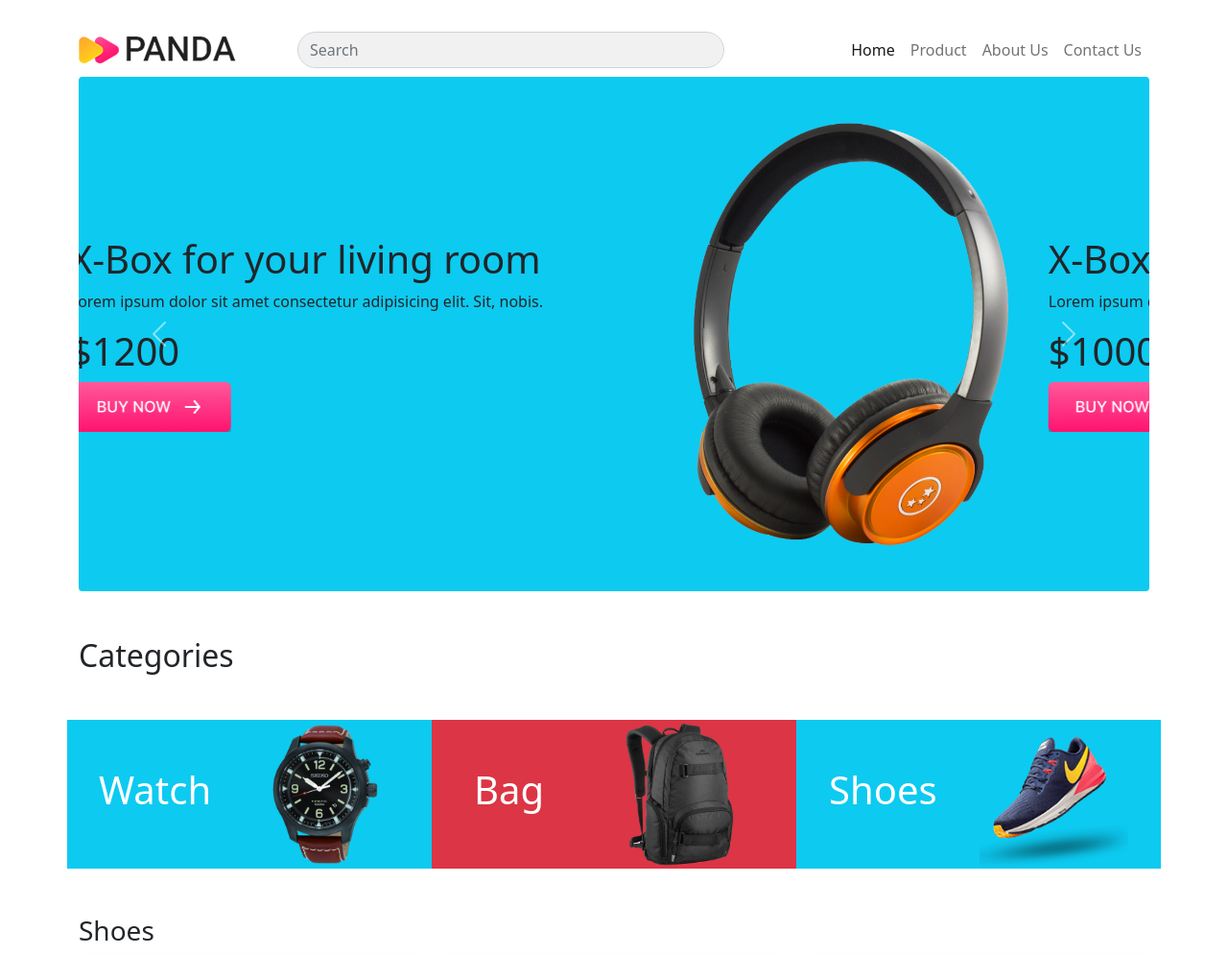
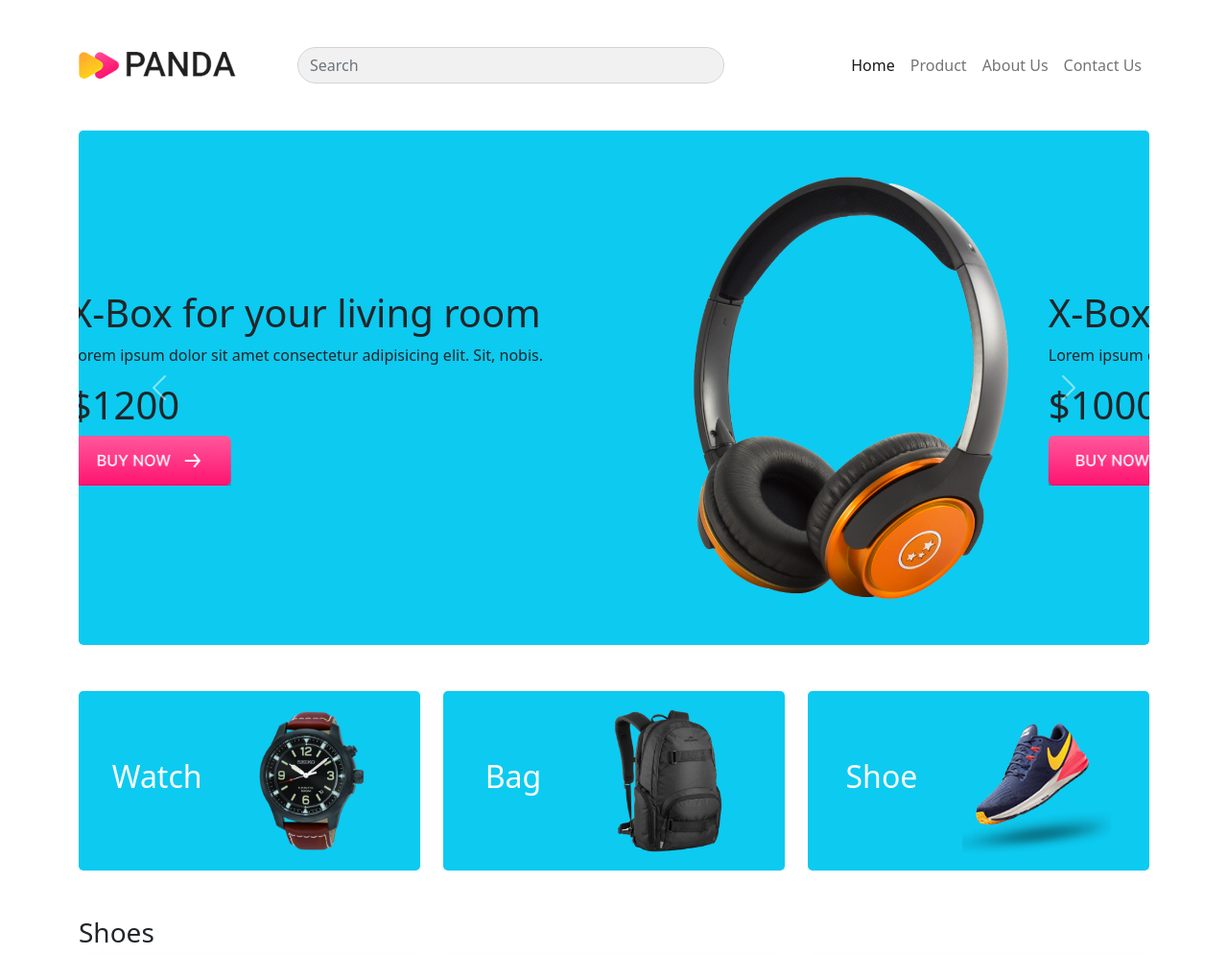
Before and after one commit to Alauddinsarker/panda-bootstrap, a plain HTML site: page index.html in a window 1280 px wide. Shown: the top 995 px of the page at 96% size. Drawn offline with nearby package versions, Linux system fonts and the light colour scheme.

Commit message:
some changes

```diff
--- a/index.html
+++ b/index.html
@@ -10,8 +10,8 @@
     <link rel="stylesheet" href="style.css">
 </head>
 <body>
-    <header class="mb-5 mt-4">
-        <nav class="navbar navbar-expand-lg navbar-light">
+    <header class="">
+        <nav class="navbar navbar-expand-lg navbar-light py-5">
             <div class="container">
                 <a class="navbar-brand" href="#">
                     <img src="images/logo.png" alt="" class="d-inline-block align-text-top">
@@ -44,7 +44,7 @@
 
         <div class="container">
             <div id="carouselExampleControls" class="carousel slide" data-bs-ride="carousel">
-                <div class="carousel-inner bg-info rounded p-5">
+                <div class="carousel-inner bg-info rounded-3 p-5">
                   <div class="carousel-item active">
                       <div class="row d-flex align-items-center">
                           <div class="col-lg-7">
@@ -102,27 +102,32 @@
     </header>
     <main>
     <!-- Categories HTML -->
-        <section class="section">
-            <div class="container">
-                <h2 class="mb-5">Categories</h2>
-            </div>
-            <div class="container mb-5">
-                <div class="row d-flex">
-                    <div class="d-flex col-4 align-items-center bg-info justify-content-around">
-                        <h1 class="text-white">Watch</h1>
-                        <img class="img-fluid" src="images/categories/watch.png" alt="">
+
+        <section>
+            <div class="container overflow-hidden py-5">
+                <div class="row gy-5">
+                  <div class="col-lg-4">
+                    <div class="p-3 rounded-3 bg-info d-flex align-items-center justify-content-around">
+                        <h2 class="text-white">Watch</h2>
+                        <img src="images/categories/watch.png" alt="">
                     </div>
-                    <div class="d-flex col-4 align-items-center bg-danger justify-content-around">
-                        <h1 class="text-white">Bag</h1>
+                  </div>
+                  <div class="col-lg-4">
+                    <div class="p-3 rounded-3 bg-info d-flex align-items-center justify-content-around">
+                        <h2 class="text-white">Bag</h2>
                         <img src="images/categories/bag.png" alt="">
                     </div>
-                    <div class="d-flex col-4 align-items-center bg-info justify-content-around">
-                        <h1 class="text-white">Shoes</h1>
+                  </div>
+                  <div class="col-lg-4">
+                    <div class="p-3 rounded-3 bg-info d-flex align-items-center justify-content-around">
+                        <h2 class="text-white">Shoe</h2>
                         <img src="images/categories/shoes.png" alt="">
                     </div>
+                  </div>
                 </div>
             </div>
         </section>
+
 
     <!-- Shoes Section HTML -->
         <section class="container mb-5">
@@ -204,7 +209,7 @@
         </section>
     </main>
     <footer>
-        <div class="container bg-success mx-auto">
+        <div class="container bg-success mx-auto py-5">
             <div class="row align-items-center mx-auto" style ="width : 420px">
                 <h1>LET'S STAY IN TOUCH</h1>
                 <p>Get updates on sales, specials and more
```
